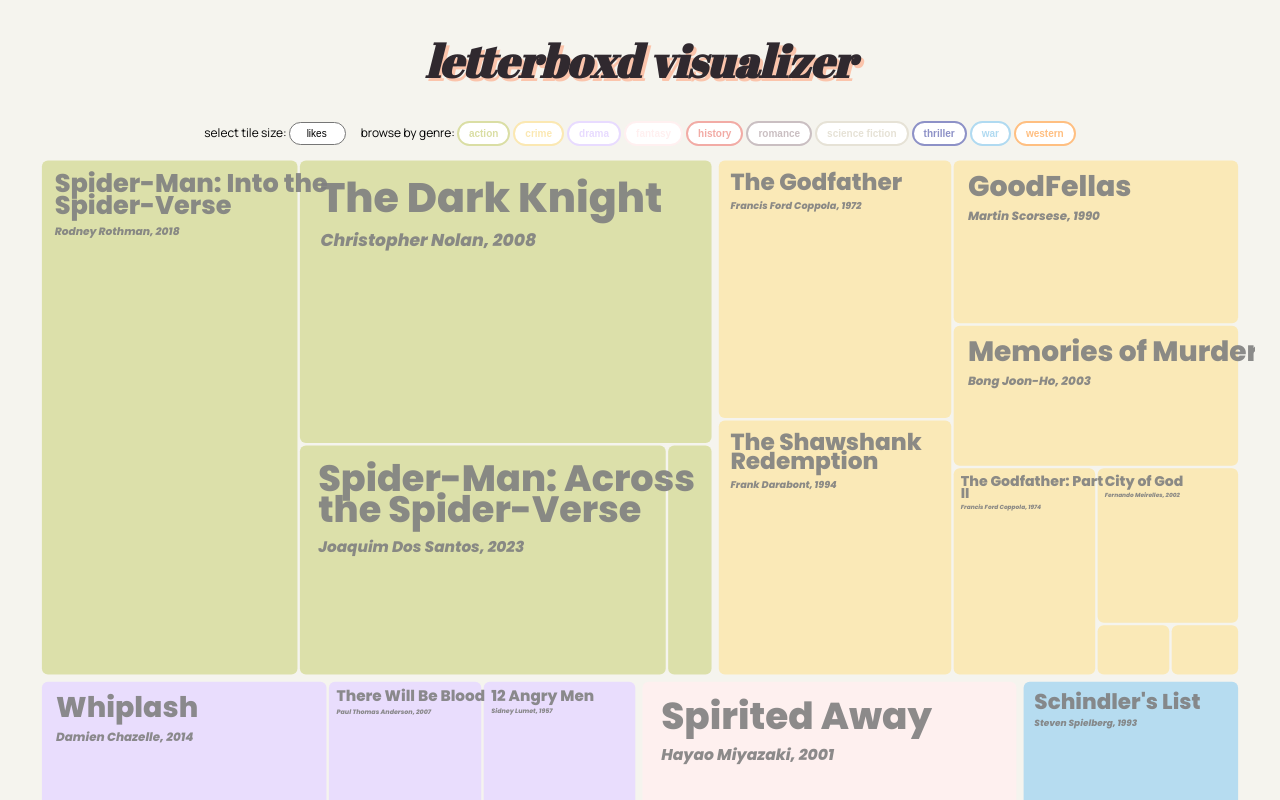
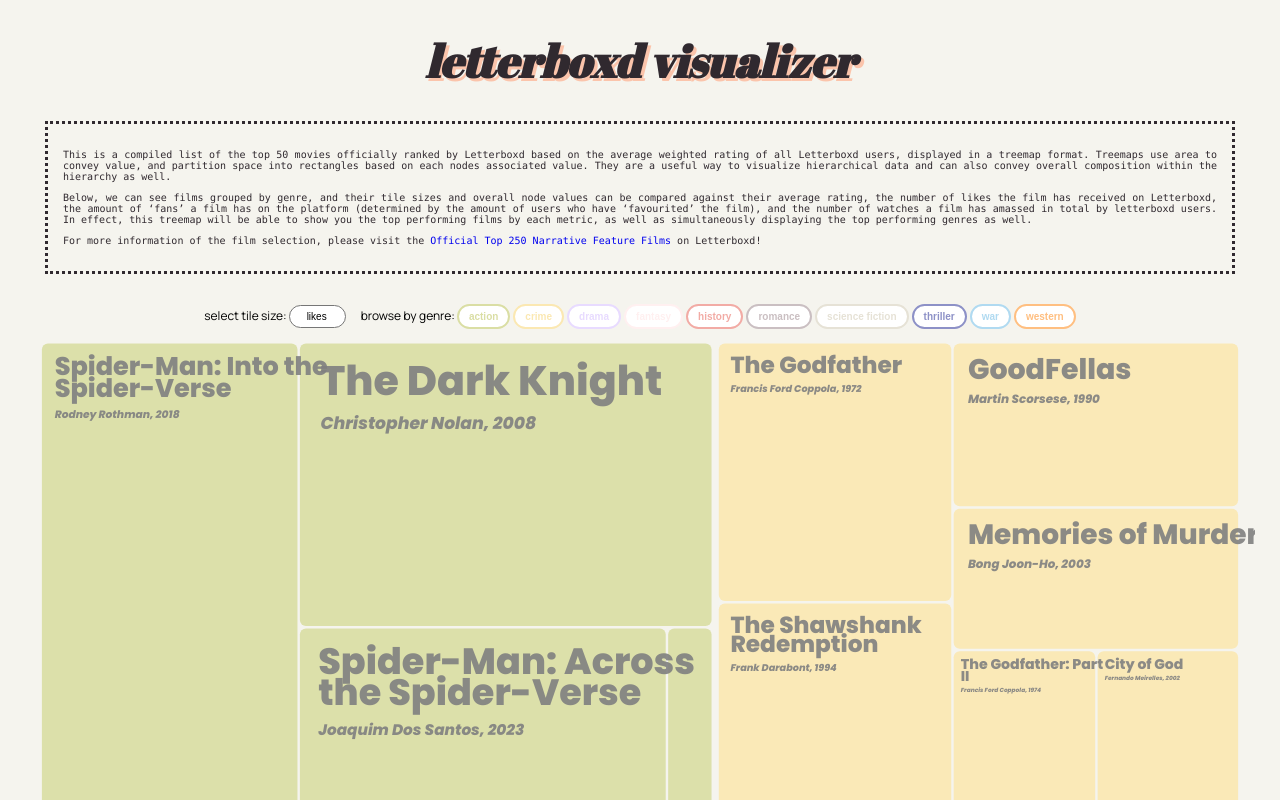
Before and after one commit to f-hossain/letterboxd-visualizer, a React (Create React App) app: page / in a window 1280 px wide. Shown: the top 800 px of the page. Built offline with nearby package versions, Linux system fonts and the light colour scheme; a web font is replaced by a local one.

Commit message:
add description

```diff
--- a/src/App.js
+++ b/src/App.js
@@ -6,7 +6,18 @@
   return (
     <div className="App">
       <h1>letterboxd visualizer</h1>
-      {/* <p className="desc">{description}</p> */}
+      <div className="desc">
+        <p>
+          This is a compiled list of the top 50 movies officially ranked by Letterboxd based on the average weighted rating of all Letterboxd users, displayed in a treemap format. Treemaps use area to convey value, and partition space into rectangles based on each nodes associated value. They are a useful way to visualize hierarchical data and can also convey overall composition within the hierarchy as well.
+        </p>
+        <p>
+          Below, we can see films grouped by genre, and their tile sizes and overall node values can be compared against their average rating, the number of likes the film has received on Letterboxd, the amount of ‘fans’ a film has on the platform (determined by the amount of users who have ‘favourited’ the film), and the number of watches a film has amassed in total by letterboxd users. In effect, this treemap will be able to show you the top performing films by each metric, as well as simultaneously displaying the top performing genres as well.
+        </p>
+        <p>
+          For more information of the film selection, please visit the <a href="https://letterboxd.com/dave/list/official-top-250-narrative-feature-films/">Official Top 250 Narrative Feature Films</a> on Letterboxd!
+        </p>
+
+      </div>
       <TreemapJson />
       <div className='footer'><a href="https://farihahossain.ca/">© Fariha Hossain 2024</a></div>
     </div>
--- a/src/index.css
+++ b/src/index.css
@@ -147,6 +147,8 @@
   gap: 2px;
   align-items: baseline;
   align-content: flex-start;
+  justify-content: center;
+  flex-wrap: wrap;
 }
 
 label {
```
